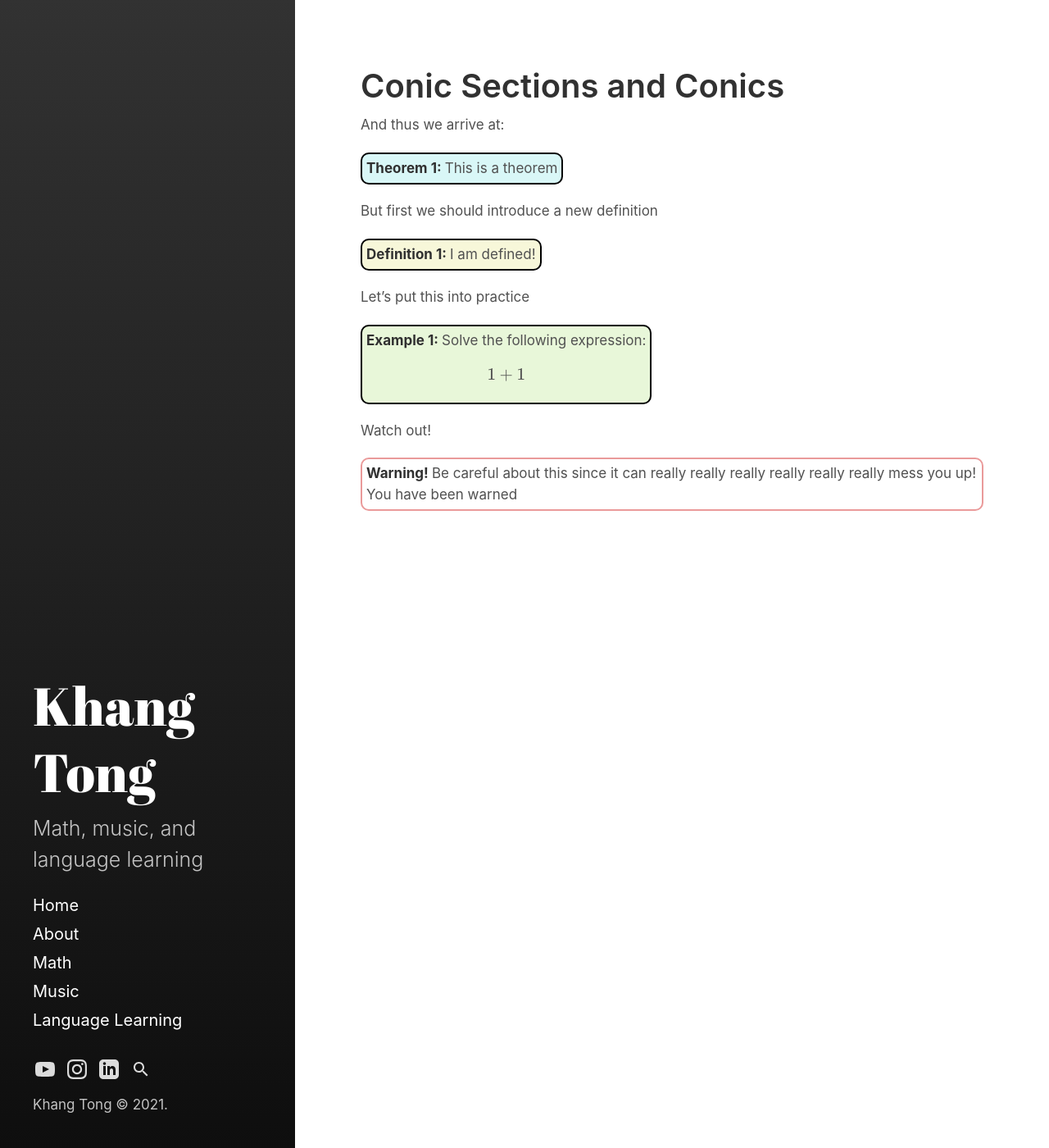
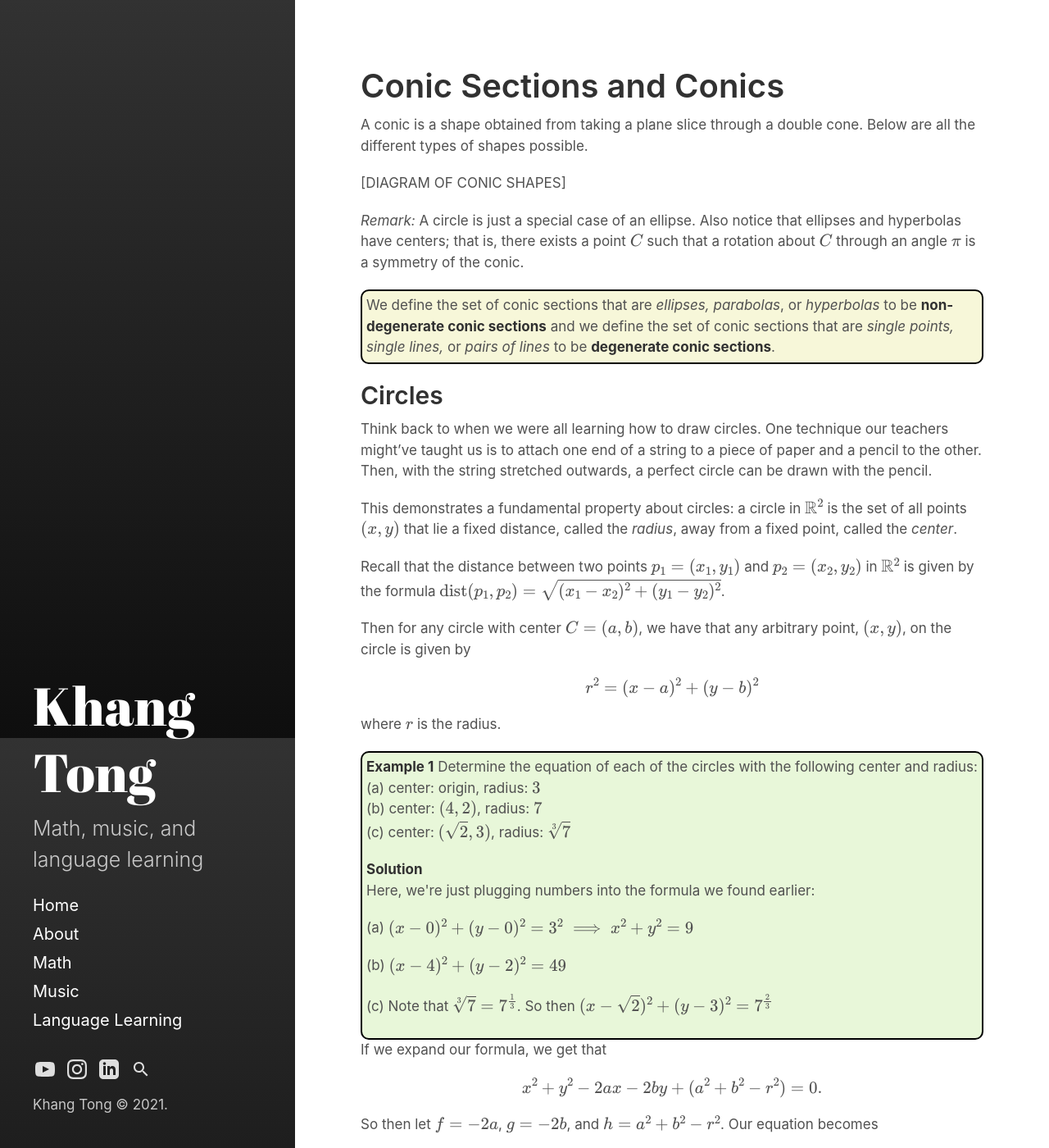
Before and after one commit to hophopkhangaroo/khangtong, a Jekyll site: the page built from math/geometry/conic-sections.md, in a window 1280 px wide and 1400 px high. Shown: the whole window at 82% size. Built offline with Jekyll 4.4.1, drawn with Linux system fonts in a browser that asks for light colours; some of the changed text lies outside the part shown.

Commit message:
Complete Circle portion of first chapter, first section of geometry  - Update affiliate page to be compliant  - Math boxes are now block elements

```diff
--- a/_config.yml
+++ b/_config.yml
@@ -16,7 +16,6 @@ url:              https://www.khangtong.com
 
 author:
   name:           'Khang Tong'
-  #url:            https://twitter.com/fongandrewc
 
 social:
   name: Khang Tong
--- a/math/assets/styles/math.css
+++ b/math/assets/styles/math.css
@@ -1,6 +1,6 @@
 .box {
     border: 2px solid black;
-    display: inline-block;
+    display: block;
     padding: .25rem .25rem;
     border-radius: 0.5rem;
 }
--- a/math/geometry/conic-sections.md
+++ b/math/geometry/conic-sections.md
@@ -5,25 +5,68 @@ usemathjax: true
 description: A brief review of conic sections and conics.
 ---
 
-And thus we arrive at:
+A conic is a shape obtained from taking a plane slice through a double cone. Below are all the different types of shapes possible.
 
-<p class="box theorem">
-	<strong>Theorem 1: </strong>
-	This is a theorem</p>
+[DIAGRAM OF CONIC SHAPES]
 
-But first we should introduce a new definition
+*Remark:* A circle is just a special case of an ellipse. Also notice that ellipses and hyperbolas have centers; that is, there exists a point $C$ such that a rotation about $C$ through an angle $\pi$ is a symmetry of the conic.
+<p class="box def">
+	We define the set of conic sections that are <em>ellipses, parabolas</em>, or <em>hyperbolas</em> to be <strong>non-degenerate conic sections</strong> and we define the set of conic sections that are <em>single points, single lines,</em> or <em>pairs of lines</em> to be <strong>degenerate conic sections</strong>.
+</p>
 
-<p class="box def">
-	<strong>Definition 1: </strong>
-	I am defined!</p>
+## Circles
 
-Let's put this into practice
-<p class="box example">
-	<strong>Example 1: </strong>
-	Solve the following expression:
-	$$1+1$$</p>
+Think back to when we were all learning how to draw circles. One technique our teachers might've taught us is to attach one end of a string to a piece of paper and a pencil to the other. Then, with the string stretched outwards, a perfect circle can be drawn with the pencil.
 
-Watch out!
-<p class="box warning">
-	<strong>Warning! </strong>
-	Be careful about this since it can really really really really really really mess you up! You have been warned</p>
+This demonstrates a fundamental property about circles: a circle in $\R^2$ is the set of all points $(x,y)$ that lie a fixed distance, called the *radius*, away from a fixed point, called the *center*.
+
+Recall that the distance between two points $p_1=(x_1, y_1)$ and $p_2=(x_2, y_2)$ in $\R^2$ is given by the formula $\text{dist}(p_1,p_2) = \sqrt{(x_1-x_2)^2+(y_1-y_2)^2}$.
+
+Then for any circle with center $C=(a, b)$, we have that any arbitrary point, $(x,y)$, on the circle is given by \\[r^2=(x-a)^2+(y-b)^2\\] where $r$ is the radius.
+
+<div class="box example">
+	<p><strong>Example 1</strong>
+	Determine the equation of each of the circles with the following center and radius: <br>
+		(a) center: origin, radius: $3$ <br>
+		(b) center: $(4,2)$, radius: $7$<br>
+		(c) center: $(\sqrt{2}, 3)$, radius: $\sqrt[3]{7}$ <br></p>
+	<p><strong>Solution</strong><br>
+	Here, we're just plugging numbers into the formula we found earlier:</p>
+		<p>(a) $(x-0)^2 + (y-0)^2 = 3^2 \implies x^2+y^2=9$ </p>
+		<p>(b) $(x-4)^2 + (y-2)^2 = 49$ </p>
+		<p>(c) Note that $\sqrt[3]{7}=7^{\frac{1}{3}}$. So then $(x-\sqrt{2})^2 + (y-3)^2 = 7^{\frac{2}{3}}$ </p>
+</div>
+
+If we expand our formula, we get that \\[x^2 + y^2 -2ax -2by + (a^2 +b^2 -r^2) = 0.\\]
+
+So then let $f=-2a$, $g=-2b$, and $h=a^2 +b^2 -r^2$. Our equation becomes \\[x^2+y^2+fx+gy+h=0.\\]
+
+<div class="box example">
+	<p><strong>Example 2</strong>
+	Determine the condition on the numbers $f,g,$ and $h$ in the equation \[x^2+y^2+fx+gy+h=0.\] for the circle with this equation to pass through the origin.</p>
+	<p><strong>Solution</strong>
+	Since all points on the circle satisfy the given equation, $(0,0)$ must be a solution if our circle contains the origin. Plugging in $0$ for $x$ and $y$, we find that $h=0$. But recall that $h=a^2+b^2-r^2$. Thus, we obtain the three following conditions that $f,g,$ and $h$ must satisfy:</p>
+	<p>\[f=-2a\]
+		\[g=-2b\]
+		\[h=0 \implies r^2=a^2+b^2\]
+	</p>
+</div>
+
+So we've seen that the equation for a circle can be written as $x^2 + y^2 +fx +gy + h = 0.$ But can we go the other way? In other words, given an equation of the second form, can we determine if it represents a circle and find its center and radius?
+
+Recall [completing the square](https://www.mathsisfun.com/algebra/completing-square.html){:target="_blank" rel="noopener noreferrer"}. Isolate terms that involve only $x$ and terms that involve only $y$. Complete the squares of these two expressions and plug back into the original equation. For example, consider \\[x^2=y^2-2x-4y+2=0.\\] Writing only the terms that involve $x$ and the terms that involve $y$ and completing the square, we obtain \\[x^2-2x = (x-1)^2-1\\] \\[y^2-4y=(y-2)^2-4.\\]
+
+Plugging this back into our original equation, we get
+\\[\begin{align}
+	(x-1)^2-1+(y-2)^2-4+2 &= 0 \\\\ (x-1)^2+(y-2)^2 &= 3
+\end{align}\\]
+We can now easily see that the center is $(1,2)$ and the radius is $\sqrt{3}$.
+
+Similarly, if we apply the same method to the general form $x^2 + y^2 +fx +gy + h = 0,$ we obtain the equation \\[\left(x+\frac{1}{2}f\right)^2 +\left(y+\frac{1}{2}g\right)^2 = \frac{1}{4}f^2+\frac{1}{4}g^2-h.\\]
+
+<div class="box theorem">
+	<p><strong>Theorem 1</strong>
+	An equation of the form \[x^2 + y^2 +fx +gy + h = 0\] represents a circle with</p>
+	<p style="text-align:center;">center $(-\frac{1}{2}f, -\frac{1}{2}g)$ and radius $\sqrt{\frac{1}{4}f^2=\frac{1}{4}g^2-h},$</p>
+	<p>Provided that $\frac{1}{4}f^2+\frac{1}{4}g^2-h > 0.$</p>
+</div>
```
Also changed, not shown: affiliate-links/index.md (+3 -1 lines), math/geometry/index.md (+1 -1 lines).
